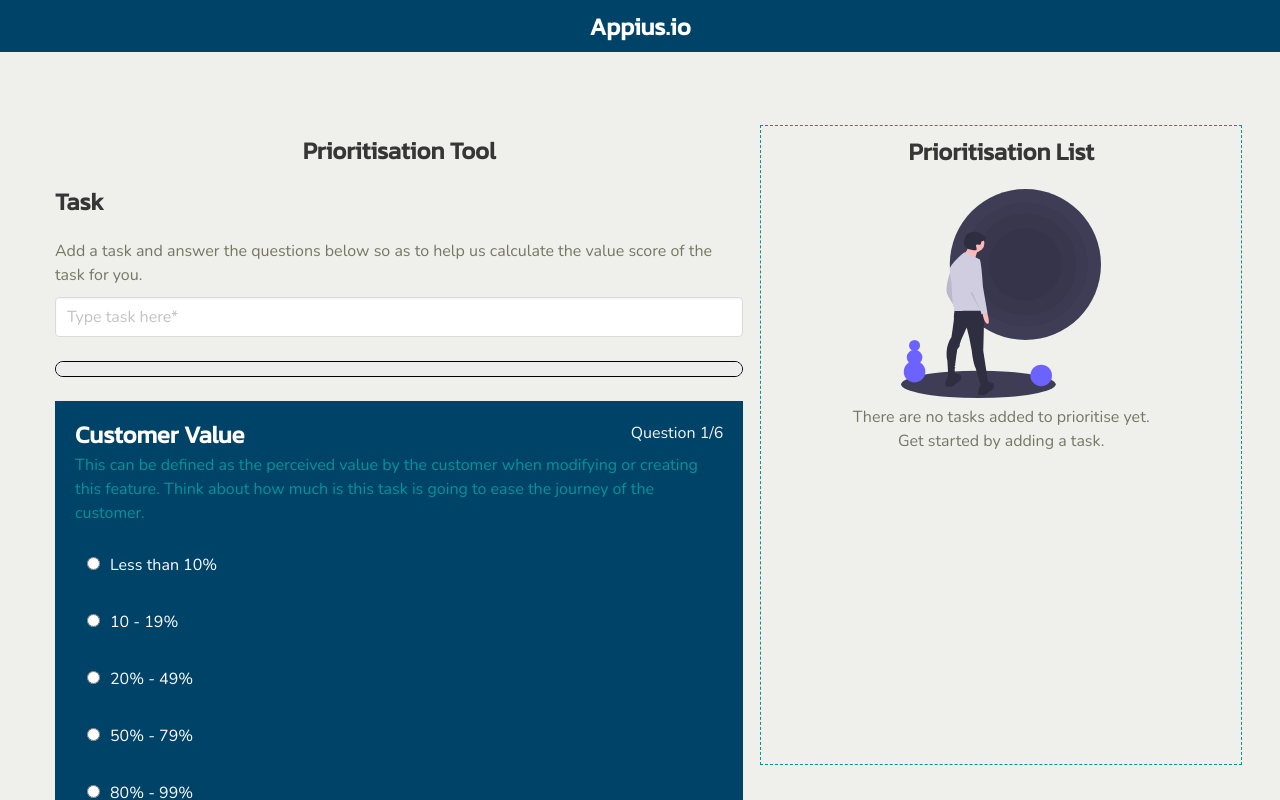
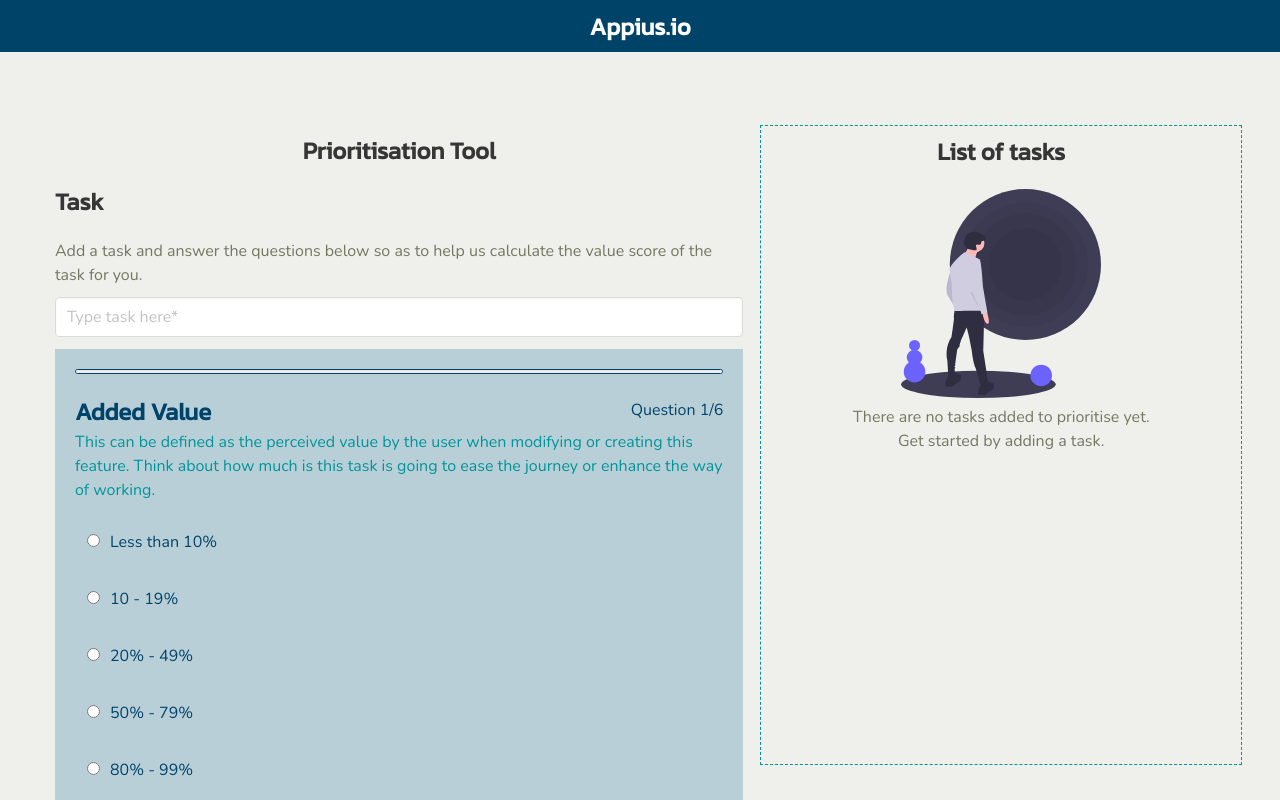
Before and after one commit to saugandhkaran/appius.io, a React (Create React App) app: page /prioritytool in a window 1280 px wide. Shown: the top 800 px of the page. Built offline with nearby package versions, Linux system fonts and the light colour scheme.

Commit message:
Small label changes and fixes

```diff
--- a/src/components/RoiForm.js
+++ b/src/components/RoiForm.js
@@ -69,20 +69,19 @@ function RoiForm(props) {
             <input onChange={handleChange} name="name" required className="input" type="text" placeholder="Type task here*" />
           </div>
         </div>
-        <h4 className="title is-4"></h4>
-        <progress className="progress" value={counter*20} max="100"></progress>
-
-        {counter === 0 && <div className="field animate__animated animate__fadeIn custom-field">
-          <div className="flex"><h4 className="label title is-4">Customer Value</h4><p>Question {counter + 1}/6</p></div>
-          <p className="field-description">This can be defined as the perceived value by the customer when modifying or creating this
-                 feature. Think about how much is this task is going to ease the journey of the customer.</p>
+        <div className="field custom-field">
+          <progress className="progress" value={counter * 20} max="100"></progress>
+          {counter === 0 && <div className="animate__animated animate__fadeIn">
+            <div className="flex"><h4 className="label title is-4">Added Value</h4><p>Question {counter + 1}/6</p></div>
+            <p className="field-description">This can be defined as the perceived value by the user when modifying or creating this
+                 feature. Think about how much is this task is going to ease the journey or enhance the way of working.</p>
             <div className="control">
               <div className="radio">
                 {improvementOptions}
               </div>
             </div>
           </div>}
-        {counter === 1 && <div className="field animate__animated animate__fadeIn custom-field">
+          {counter === 1 && <div className="animate__animated animate__fadeIn">
             <div className="flex"><h4 className="label title is-4">Impacted Users</h4><p>Question {counter + 1}/6</p></div>
             <p className="field-description">Focus on positive impact. How much percentage of your existing users will be positively impacted after implementing this task?</p>
             <div className="control">
@@ -91,16 +90,16 @@ function RoiForm(props) {
               </div>
             </div>
           </div>}
-        {counter === 2 && <div className="field animate__animated animate__fadeIn custom-field">
+          {counter === 2 && <div className="animate__animated animate__fadeIn">
             <div className="flex"><h4 className="label title is-4">Frequency of use case</h4><p>Question {counter + 1}/6</p></div>
-          <p className="field-description">How often does the customer experience the issue that is solved by the task?</p>
+            <p className="field-description">How often does the user experience the issue that is solved by the task?</p>
             <div className="control">
               <div className="radio">
                 {frequencyOptions}
               </div>
             </div>
           </div>}
-        {counter === 3 && <div className="field animate__animated animate__fadeIn custom-field">
+          {counter === 3 && <div className="animate__animated animate__fadeIn">
             <div className="flex"><h4 className="label title is-4">Effort</h4><p>Question {counter + 1}/6</p></div>
             <p className="field-description">What is the effort needed to complete the task?
                 XXL being the highest and XS being the lowest.</p>
@@ -110,7 +109,7 @@ function RoiForm(props) {
               </div>
             </div>
           </div>}
-        {counter === 4 && <div className="field animate__animated animate__fadeIn custom-field">
+          {counter === 4 && <div className="animate__animated animate__fadeIn">
             <div className="flex"><h4 className="label title is-4">Dependency</h4><p>Question {counter + 1}/6</p></div>
             <p className="field-description">Are there any dependencies on other teams to complete this task?</p>
             <div className="control">
@@ -126,9 +125,9 @@ function RoiForm(props) {
             <input name="remarks" className="input" type="text" placeholder="Extra info" />
           </div>
         </div> */}
-        {counter === 5 && <div className="field animate__animated animate__fadeIn custom-field">
+          {counter === 5 && <div className="animate__animated animate__fadeIn">
             <div className="flex"><h4 className="label title is-4">KPI section</h4><p>Question {counter + 1}/6</p></div>
-        <p className="field-description">Which KPIs does completion of this task help you in? Multiple KPIs can be selected.</p>
+            <p className="field-description">Which KPIs does completion of this task influence? Multiple KPIs can be selected.</p>
             <div className="columns">
               <label className="checkbox column">
                 <input onChange={handleChange} type="checkbox" value="Acquisition" name="metrics" />
@@ -146,8 +145,13 @@ function RoiForm(props) {
                 <input onChange={handleChange} type="checkbox" value="Retention" name="metrics" />
                 Retention
               </label>
+              <label className="checkbox column">
+                <input onChange={handleChange} type="checkbox" value="IT4IT" name="metrics" />
+                IT4IT
+              </label>
             </div>
           </div>}
+        </div>
         <div className="field form-control-buttons">
           {counter > 0 && <button className="button is-primary" onClick={previous} type="button">Previous</button>}
           {counter === 5 && <button className="button is-info" type="submit">Prioritise</button>}
--- a/src/components/RoiForm.scss
+++ b/src/components/RoiForm.scss
@@ -8,16 +8,16 @@
         display: flex;
         justify-content: space-between;
         p {
-            color: whitesmoke;
+            color: $primary;
         }
     }
 }
 .custom-field {
     width: 100%;
     padding: 20px;
-    background-color: $primary;
+    background-color: #10699c3d;
     h4 {
-        color: white;
+        color: $primary;
         font-size: 1.5em;
         margin-bottom: 5px !important;
     }
@@ -27,7 +27,7 @@
         margin-bottom: 10px;
     }
     .radio, .checkbox {
-        color: white;
+        color: $primary;
         input[type=radio] {
             margin: 10px 10px 10px 0px;
         }
@@ -38,7 +38,8 @@
 }
 
 .progress{
-    border: 1px solid black;
+    border: 1px solid $primary;
+    height: 5px;
 }
 
 .form-control-buttons {
--- a/src/components/UsTile.js
+++ b/src/components/UsTile.js
@@ -21,8 +21,8 @@ function UsTile(props) {
           Impacts <b>{formula.impactedUsers[props.items.impactedUsers]} </b>
            of users at a <b>{formula.frequency[props.items.frequency]} </b>
           frequency and has the scope of improvement upto <b>
-            {formula.improvement[props.items.improvement]} </b>
-            It has <b>{formula.dependency[props.items.dependency]} </b>dependency on other teams.
+            {formula.improvement[props.items.improvement]}. </b>
+            It has <b>{formula.dependency[props.items.dependency]} </b> on other teams.
           {props.items.metrics.length > 0 && <p>KPI - {metrics} </p>}
         </div>
       </div>
--- a/src/components/UsTile.scss
+++ b/src/components/UsTile.scss
@@ -1,5 +1,18 @@
+@import '../App.scss';
 .card-footer{
     .card-footer-item {
         cursor: pointer;
     }
 }
+
+.value-score {
+    background-color: #10699c3d;
+    h4 {
+      color: $primary;
+    }
+    p {
+      color: $primary;
+      font-size: 0.8em;
+      padding: 2px 10px;
+    }
+  }
--- a/src/pages/PrioritisationTool/PrioritisationTool.js
+++ b/src/pages/PrioritisationTool/PrioritisationTool.js
@@ -59,7 +59,7 @@ function PrioritisationTool() {
             <RoiForm setObjectFunction={setObject} submitFormFunction={submitForm}/>
           </div>
           <div className="list column">
-            <h4 className="title is-4 center">Prioritisation List</h4>
+            <h4 className="title is-4 center">List of tasks</h4>
             {items.length === 0 && <div className="center">
               <img className="noresult-image" src={noResultImage} alt="No results" />
               <p>There are no tasks added to prioritise yet. <br />Get started by adding a task.</p>
--- a/src/pages/PrioritisationTool/PrioritisationTool.scss
+++ b/src/pages/PrioritisationTool/PrioritisationTool.scss
@@ -63,16 +63,6 @@
   //   margin: 0 auto;
   // }
 
-
-  .value-score {
-    background-color: #01949a29;
-    p {
-      font-size: 0.8em;
-      color: grey;
-      padding: 2px 10px;
-    }
-  }
-
   .roi-header {
     margin-bottom: 50px;
   }
--- a/src/resources/data/FormEntries.js
+++ b/src/resources/data/FormEntries.js
@@ -33,9 +33,9 @@ export default function FormEntries() {
             '10': 'XS'
           },
           dependency: {
-            '1': 'High (Dependent on >3 teams)',
-            '2': 'Medium (Dependent on 2 - 3 teams)',
-            '3': 'Low (Dependent on 1 team)',
+            '1': 'High dependency (Dependent on >3 teams)',
+            '2': 'Medium dependency (Dependent on 2 - 3 teams)',
+            '3': 'Low dependency (Dependent on 1 team)',
             '4': 'No dependency'
           }
     }
```
Lines whose indentation alone changed are shown as unchanged.
